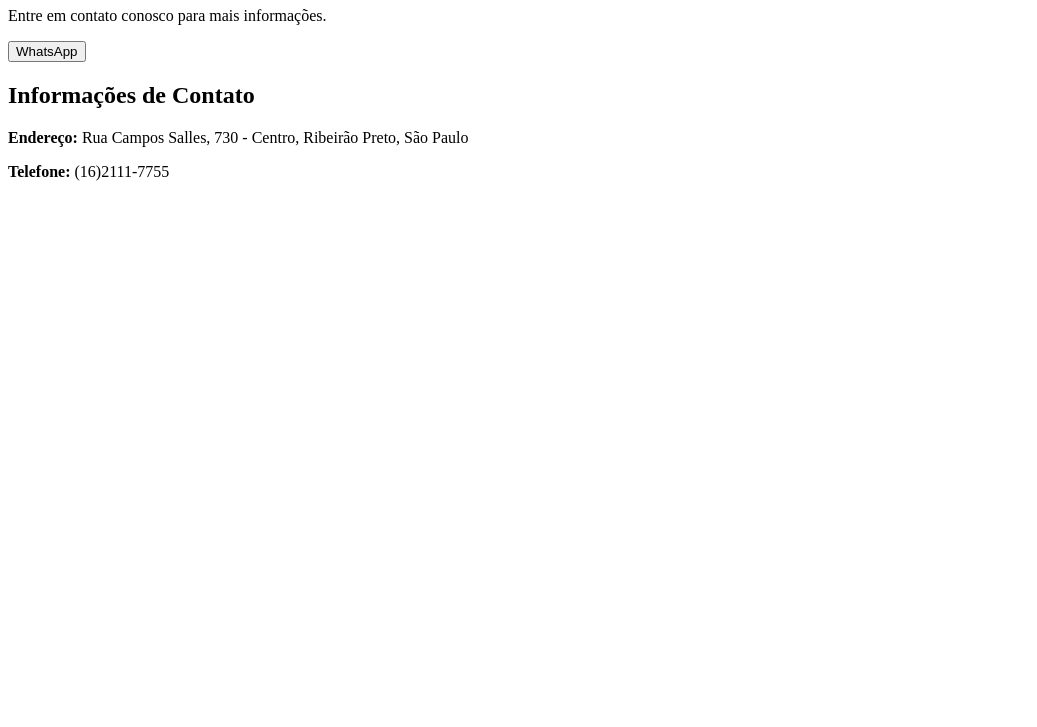
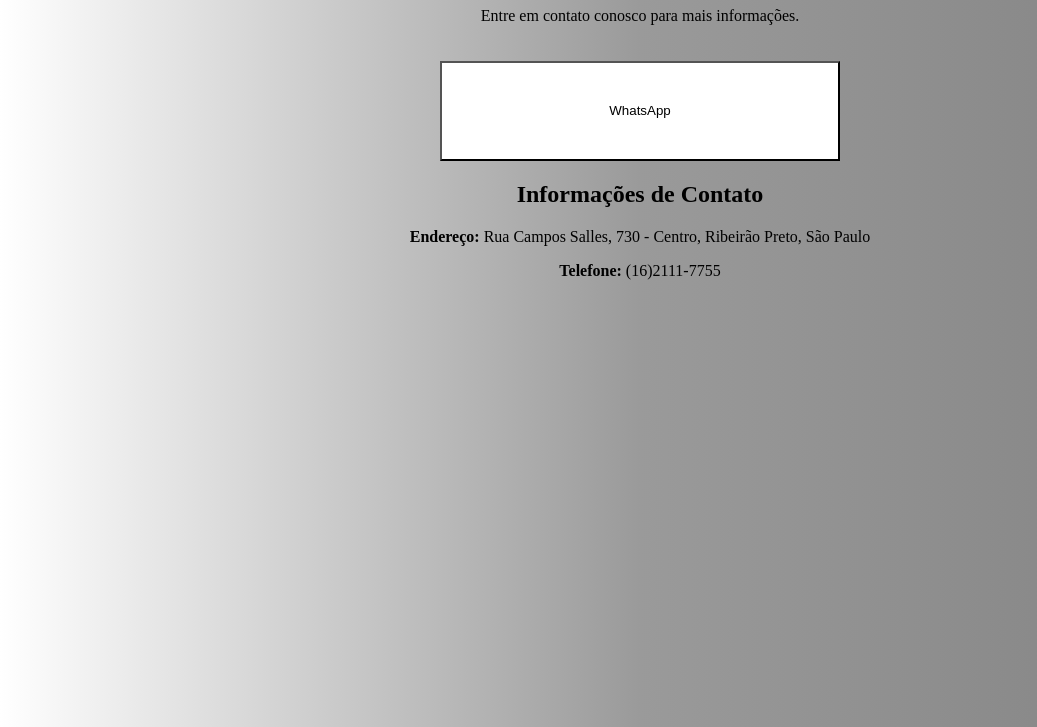
Before and after one commit to Shocwaivy/Sorteio-CNA, a plain HTML site: page contato.html in a window 1280 px wide. Shown: the part 73-800 px from the top of the page, without its empty margins (0-1037 px from the left). Drawn offline with Linux system fonts and the light colour scheme.

Commit message:
retalhos

```diff
--- a/contato.css
+++ b/contato.css
@@ -1,3 +1,14 @@
+html{
+    height: 100%;
+    margin: 0;
+}
 body{
     background: linear-gradient(to left, gray, rgb(154, 154, 154), white);
+    text-align: center;
 }
+.whats{
+    width: 400px;
+    height: 100px;
+    margin-top: 20px;
+    background-color: rgb(255, 255, 255);
+}
--- a/contato.html
+++ b/contato.html
@@ -5,6 +5,7 @@
     <meta name="viewport" content="width=device-width, initial-scale=1.0">
     <title>Contato</title>
     <link rel="shortcut icon" href="images/Logo-CNA-2018.png" type="image/x-icon">
+    <link rel="stylesheet" href="contato.css">
 </head>
 <body>
     <h1>CNA Campos Salles</h1>
```
Also changed, not shown: index.html (+2 -3 lines), sorteio.js (+5 -3 lines).
